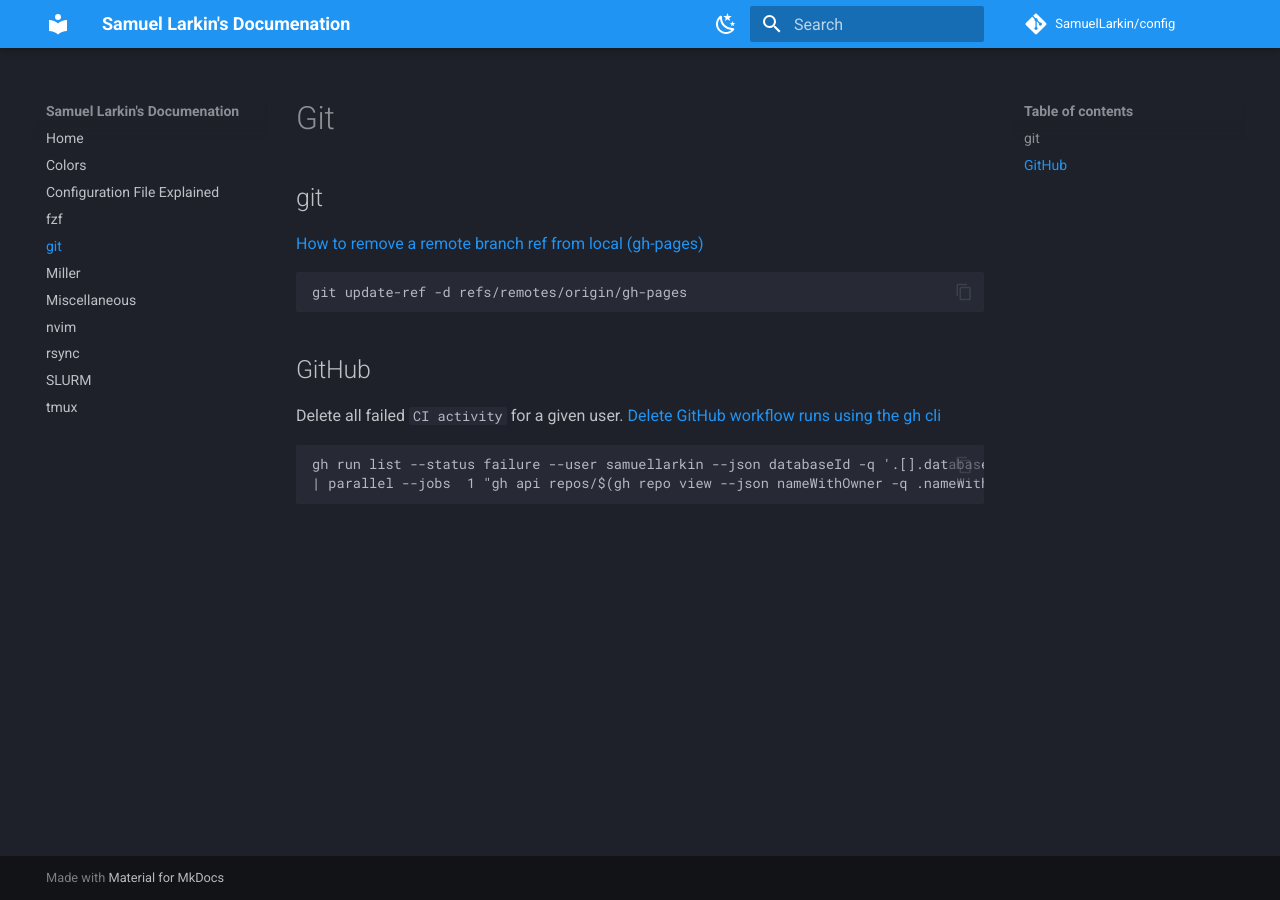
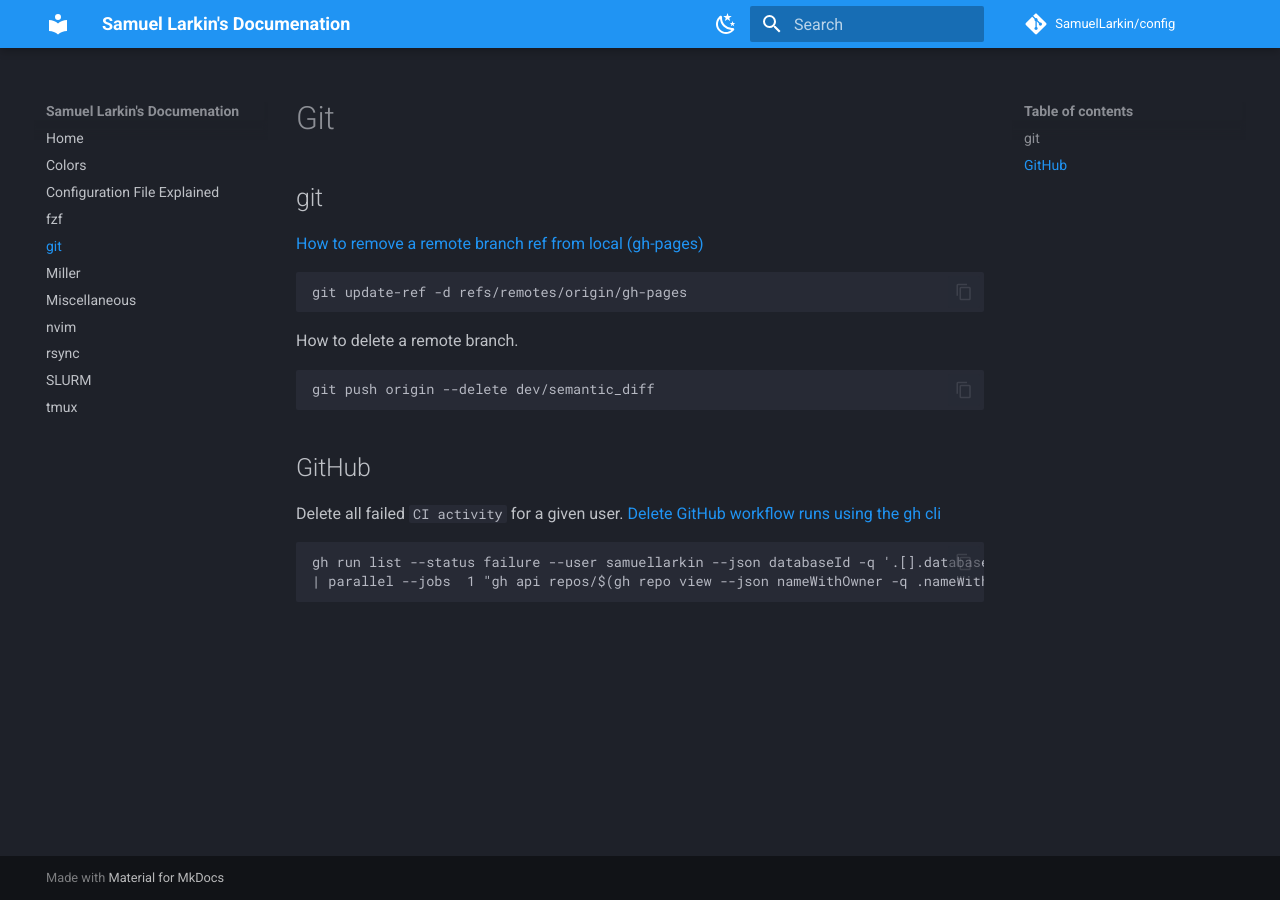
Before and after one commit to SamuelLarkin/config, an MkDocs documentation site: the page built from docs/git.md, in a window 1280 px wide. Built offline with MkDocs 1.6.1 and Material for MkDocs 9.7.7, drawn with Linux system fonts in a browser that asks for light colours; comment, search, counter and statistics services are not loaded; the version menu is left out.

Commit message:
doc: how to delete a remote branch

````diff
--- a/docs/git.md
+++ b/docs/git.md
@@ -6,6 +6,12 @@
 
 ```sh
 git update-ref -d refs/remotes/origin/gh-pages
+```
+
+How to delete a remote branch.
+
+```sh
+git push origin --delete dev/semantic_diff
 ```
 
 
````
